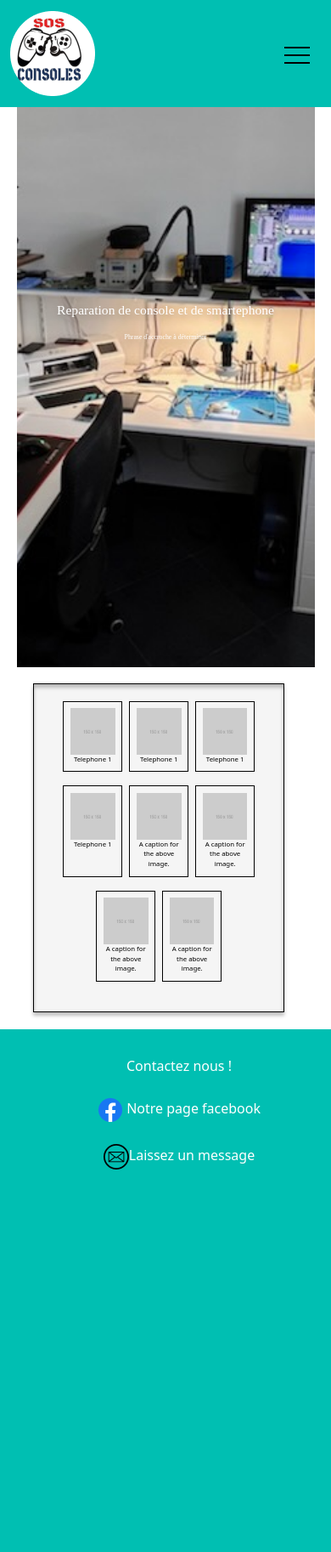
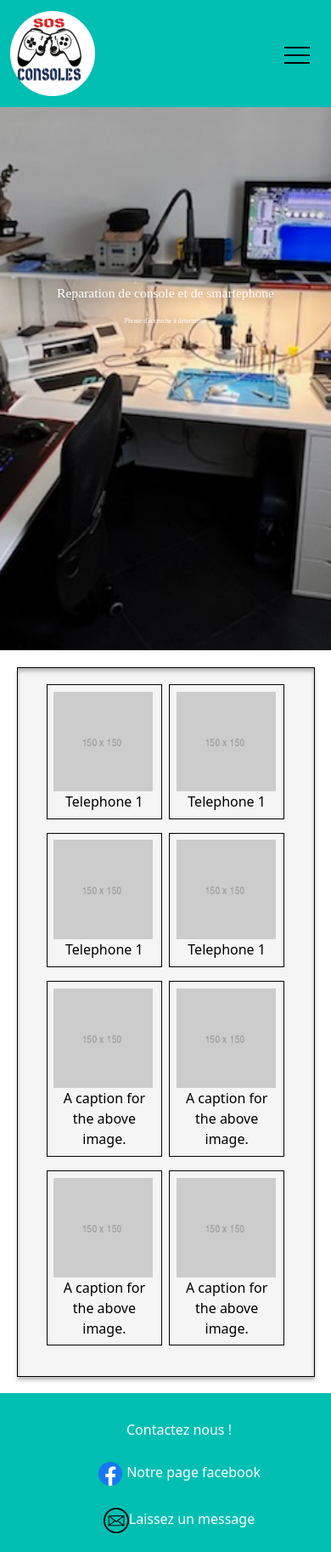
Before and after one commit to FlorentV02/SOS_CONSOLE, a PHP site: page /telephone.html in a window 390 px wide. Shown: the whole page at 85% size. Before the commit the page ends 1376 px from the top, so only its background shows below. Run offline with PHP 8.4, Linux system fonts and the light colour scheme; some libraries are stand-ins or nearby versions.

Commit message:
Responsive block-phone
Responsive en place et terminé

```diff
--- a/asset/css/phone.css
+++ b/asset/css/phone.css
@@ -8,7 +8,7 @@
 /* reglage background */
 
 #content {
-    padding: 5vw;
+    padding-bottom: 5vw;
 }
 
 
@@ -19,7 +19,7 @@ background: #F5F5F5;
 border: 1px solid #000000;
 box-sizing: border-box;
 box-shadow: 0px 4px 4px rgba(0, 0, 0, 0.25), inset 0px 4px 4px rgba(0, 0, 0, 0.25);
-margin: 5vw 9vw 0vw 5vw;
+margin: 5vw 5vw 0vw 5vw;
 padding: 5vw 0 5vw 0;
 }
 
@@ -27,27 +27,58 @@ padding: 5vw 0 5vw 0;
 
 .figure {
     border: 0.2vw solid black;
-    justify-content: center;
     padding: 2vw;
     margin-right: 1vw;
     margin-left: 1vw;
-    min-width: 18vw;
-    width: 18vw;
+    min-width: 16rem;
+    width: 16vw;
 }
 
 /* taille image */
 
 .img {
     width: 100%;
-    max-width: 14vw;
-    height: 14vw;
+    max-width: 12rem;
+    height: 12rem;
 }
 
 /* style caption */
 
 .caption-style {
-    font-size: 2vw;
+    font-size: 1rem;
     text-align: center;
     color: #000000;
     position: relative;
 }
+
+
+/* Media query */
+
+
+@media (max-width: 767.98px) {
+
+    .figure {
+        min-width: 12rem;
+    }
+
+    .img {
+        width: 100%;
+        max-width: 10rem;
+        height: 10rem;
+    }
+
+}
+
+@media (max-width: 575.98px) {
+
+    .figure {
+        min-width: 35vw;
+    }
+
+    .img {
+        width: 100%;
+        max-width: 30vw;
+        height: 30vw;
+    }
+
+}
```
